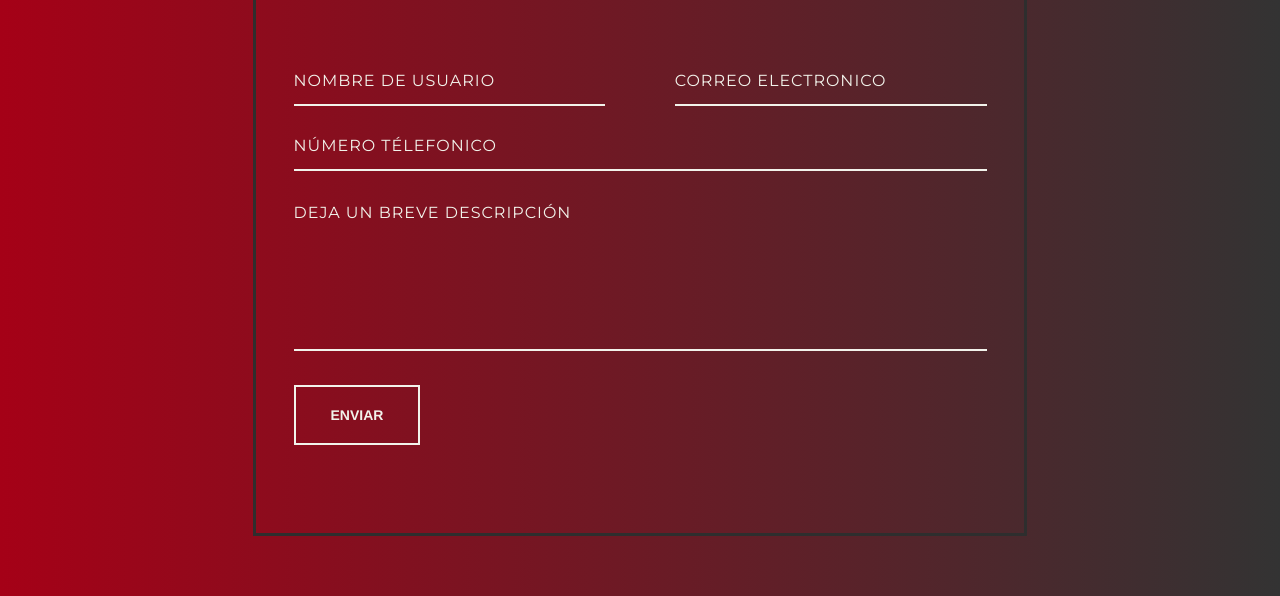
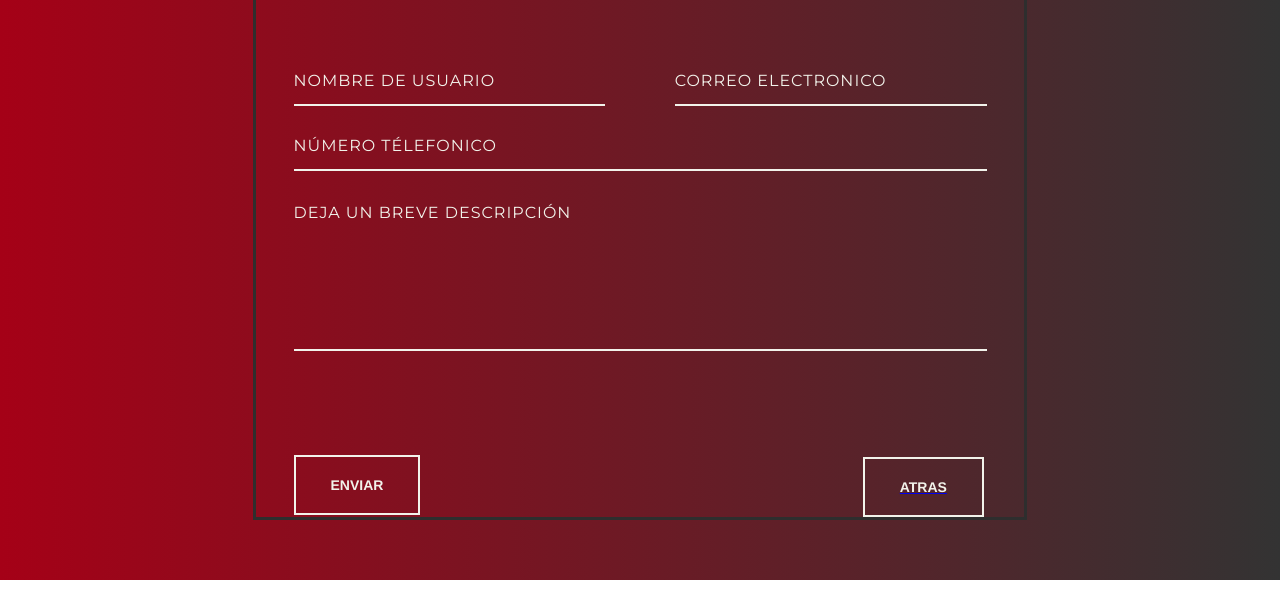
Before and after one commit to ByteGorillaGit/Nuevo_Proyecto, a website: page Src/User.html in a window 1280 px wide. Shown: the part 347-943 px from the top of the page. Drawn offline with Linux system fonts and the light colour scheme.

Commit message:
Actualizacion User.html

```diff
--- a/Src/User.html
+++ b/Src/User.html
@@ -39,7 +39,12 @@
             <div class="submit">
                 <input type="submit" value="Enviar" id="form_button" />
             </div>
-        </form><!-- // End form -->
+        </form>
+        <a href="login.html">
+            <div class="submit2">
+            <input type="submit" value="Atras" id="button2" />
+            </a>
+            </div><!-- // End form -->
     </div><!-- // End #container -->
 </body>
 
--- a/Styles/Css/RegistreUser.css
+++ b/Styles/Css/RegistreUser.css
@@ -89,7 +89,7 @@ textarea {
     background: none;
     border: none;
     border-bottom: solid 2px #f2f3eb;
-    color: #2e2e2e;
+    color: #f2f3eb;
     font-size: 1em;
     font-weight: 400;
     letter-spacing: 1px;
@@ -179,6 +179,7 @@ textarea {
     -ms-transition: all 0.3s;
     -o-transition: all 0.3s;
     transition: all 0.3s;
+    margin-top: 10%;
 }
 
 #form_button:hover {
@@ -228,3 +229,28 @@ textarea {
         font-size: 0.875em;
     }
 }
+#button2 {
+    background: none;
+    border: solid 2px #f2f3eb;
+    color: #f2f3eb;
+    cursor: pointer;
+    display: list-item;
+    font-family: "Helvetica", Arial, sans-serif;
+    font-size: 0.875em;
+    font-weight: bold;
+    outline: none;
+    padding: 20px 35px;
+    text-transform: uppercase;
+    -webkit-transition: all 0.3s;
+    -moz-transition: all 0.3s;
+    -ms-transition: all 0.3s;
+    -o-transition: all 0.3s;
+    transition: all 0.3s;
+    margin-left: 79%;
+    margin-top: -145.2px;
+
+}
+#button2:hover {
+    background: #2e2e2e;
+    color: #f2f3eb;
+}
```
Also changed, not shown: README.md.
